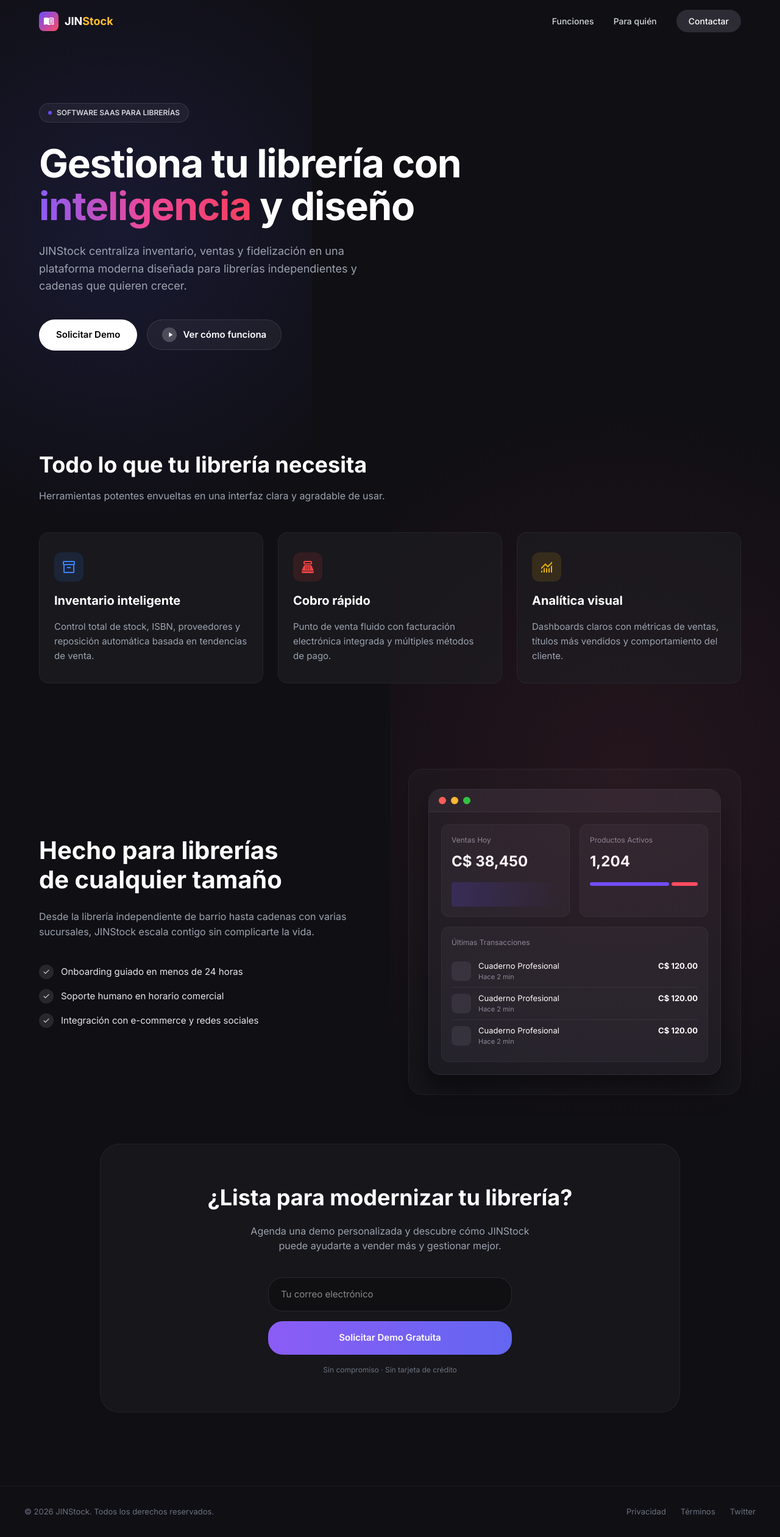
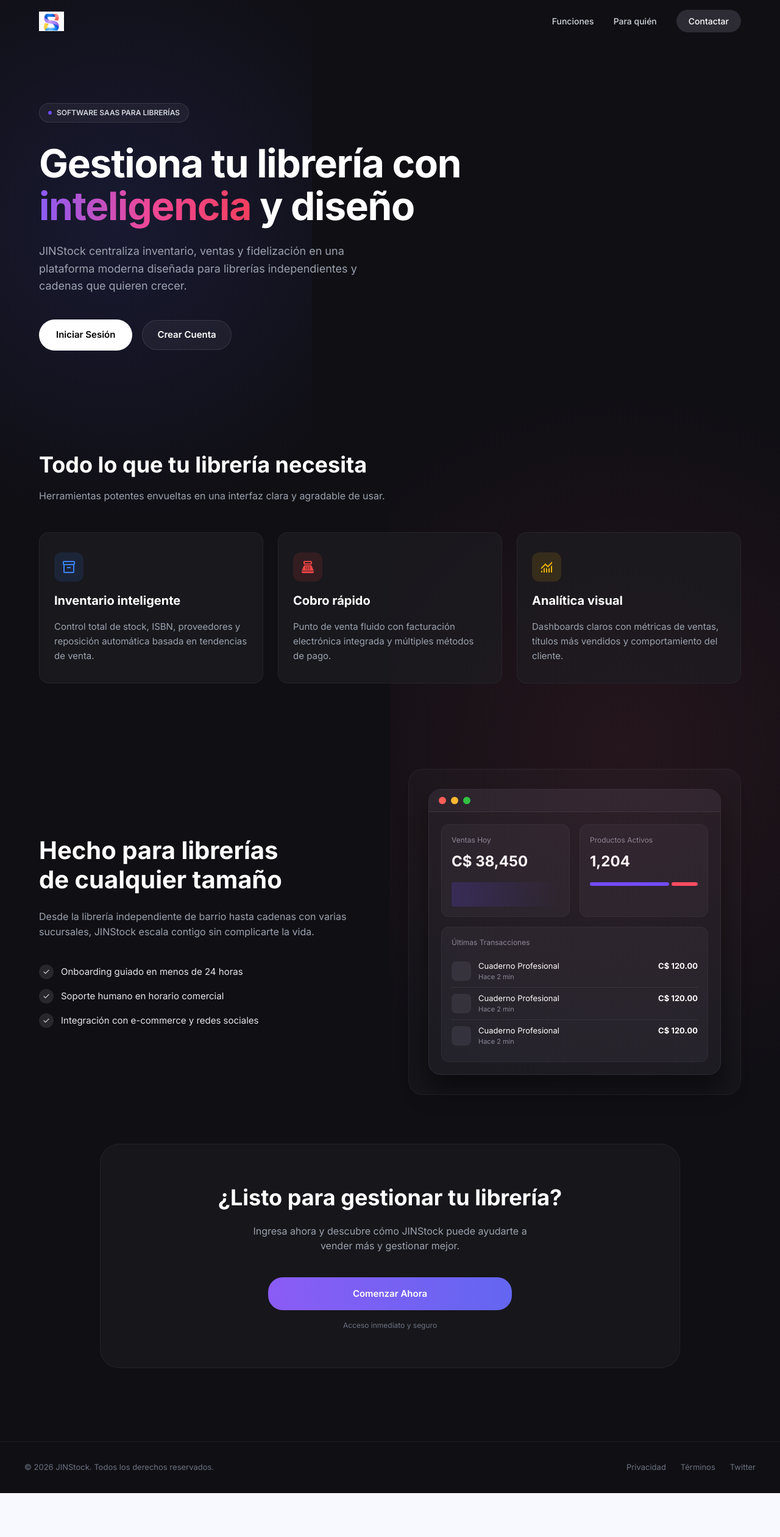
Before and after one commit to Quokka-JOne/SIGEL-PROYECT, a React (Vite) app in the folder frontend/: page / in a window 1280 px wide. Shown: the whole page at 61% size. After the commit the page ends 2449 px from the top, so only its background shows below. Built offline with nearby package versions, Linux system fonts and the light colour scheme; no server answers.

Commit message:
feat: replace demo buttons with real auth links and add real JINSTOCK logo

```diff
--- a/frontend/src/pages/LandingPage.tsx
+++ b/frontend/src/pages/LandingPage.tsx
@@ -88,12 +88,7 @@ export const LandingPage: React.FC = () => {
         <div style={{ maxWidth: 1200, margin: '0 auto', padding: '0 24px', display: 'flex', alignItems: 'center', justifyContent: 'space-between' }}>
           {/* Logo */}
           <div style={{ display: 'flex', alignItems: 'center', gap: 10 }}>
-            <div style={{ width: 32, height: 32, borderRadius: 8, background: 'linear-gradient(135deg, #6b4cff, #ff4c61)', display: 'flex', alignItems: 'center', justifyContent: 'center' }}>
-              <span className="material-symbols-outlined" style={{ color: '#fff', fontSize: 18, fontVariationSettings: "'FILL' 1" }}>menu_book</span>
-            </div>
-            <div style={{ fontWeight: 700, fontSize: 18 }}>
-               <span style={{ color: '#fff' }}>JIN</span><span style={{ color: '#ffbd2e' }}>Stock</span>
-            </div>
+            <img src="/JINSTOCK.png" alt="JINStock" style={{ height: 32 }} />
           </div>
           {/* Nav links */}
           <div style={{ display: 'flex', alignItems: 'center', gap: 32, fontSize: 14, color: '#d1d5db', fontWeight: 500 }} className="hidden md:flex">
@@ -125,17 +120,14 @@ export const LandingPage: React.FC = () => {
               display: 'inline-flex', alignItems: 'center', justifyContent: 'center', fontSize: 15, fontWeight: 600, color: '#000',
               background: '#fff', padding: '14px 28px', borderRadius: 30, textDecoration: 'none', transition: 'transform 0.2s'
             }} onMouseEnter={(e) => e.currentTarget.style.transform = 'scale(1.05)'} onMouseLeave={(e) => e.currentTarget.style.transform = 'scale(1)'}>
-              Solicitar Demo
+              Iniciar Sesión
             </Link>
-            <a href="#demo" style={{
+            <Link to="/auth" style={{
               display: 'inline-flex', alignItems: 'center', gap: 10, fontSize: 15, fontWeight: 600, color: '#fff',
               background: 'rgba(255,255,255,0.05)', padding: '12px 24px', borderRadius: 30, textDecoration: 'none', transition: 'background 0.2s', border: '1px solid rgba(255,255,255,0.1)'
             }} onMouseEnter={(e) => e.currentTarget.style.background = 'rgba(255,255,255,0.1)'} onMouseLeave={(e) => e.currentTarget.style.background = 'rgba(255,255,255,0.05)'}>
-              <div style={{ width: 24, height: 24, borderRadius: '50%', background: 'rgba(255,255,255,0.2)', display: 'flex', alignItems: 'center', justifyContent: 'center' }}>
-                <span className="material-symbols-outlined" style={{ fontSize: 14, color: '#fff', fontVariationSettings: "'FILL' 1", marginLeft: 2 }}>play_arrow</span>
-              </div>
-              Ver cómo funciona
-            </a>
+              Crear Cuenta
+            </Link>
           </div>
         </div>
       </section>
@@ -193,16 +185,15 @@ export const LandingPage: React.FC = () => {
       {/* ── CTA SECTION ─────────────────────────────────────── */}
       <section style={{ maxWidth: 1000, margin: '80px auto 120px', padding: '0 24px' }}>
         <div style={{ background: 'rgba(255,255,255,0.03)', borderRadius: 32, padding: '60px 40px', border: '1px solid rgba(255,255,255,0.05)', textAlign: 'center', display: 'flex', flexDirection: 'column', alignItems: 'center' }}>
-          <h2 style={{ fontSize: 36, fontWeight: 800, color: '#fff', marginBottom: 16 }}>¿Lista para modernizar tu librería?</h2>
+          <h2 style={{ fontSize: 36, fontWeight: 800, color: '#fff', marginBottom: 16 }}>¿Listo para gestionar tu librería?</h2>
           <p style={{ fontSize: 16, color: '#9ca3af', marginBottom: 40, maxWidth: 500, lineHeight: 1.5 }}>
-            Agenda una demo personalizada y descubre cómo JINStock puede ayudarte a vender más y gestionar mejor.
+            Ingresa ahora y descubre cómo JINStock puede ayudarte a vender más y gestionar mejor.
           </p>
           <div style={{ display: 'flex', flexDirection: 'column', gap: 16, width: '100%', maxWidth: 400 }}>
-            <input type="email" placeholder="Tu correo electrónico" style={{ width: '100%', padding: '16px 20px', borderRadius: 24, background: 'rgba(0,0,0,0.3)', border: '1px solid rgba(255,255,255,0.1)', color: '#fff', fontSize: 15, outline: 'none' }} />
-            <button style={{ width: '100%', padding: '16px', borderRadius: 24, background: 'linear-gradient(90deg, #8b5cf6, #6366f1)', color: '#fff', fontSize: 15, fontWeight: 600, border: 'none', cursor: 'pointer', transition: 'opacity 0.2s' }} onMouseEnter={(e) => e.currentTarget.style.opacity = '0.9'} onMouseLeave={(e) => e.currentTarget.style.opacity = '1'}>
-              Solicitar Demo Gratuita
-            </button>
-            <div style={{ fontSize: 12, color: '#6b7280' }}>Sin compromiso · Sin tarjeta de crédito</div>
+            <Link to="/auth" style={{ width: '100%', padding: '16px', borderRadius: 24, background: 'linear-gradient(90deg, #8b5cf6, #6366f1)', color: '#fff', fontSize: 15, fontWeight: 600, border: 'none', cursor: 'pointer', transition: 'opacity 0.2s', textAlign: 'center', textDecoration: 'none', display: 'block' }} onMouseEnter={(e) => e.currentTarget.style.opacity = '0.9'} onMouseLeave={(e) => e.currentTarget.style.opacity = '1'}>
+              Comenzar Ahora
+            </Link>
+            <div style={{ fontSize: 12, color: '#6b7280' }}>Acceso inmediato y seguro</div>
           </div>
         </div>
       </section>
```
